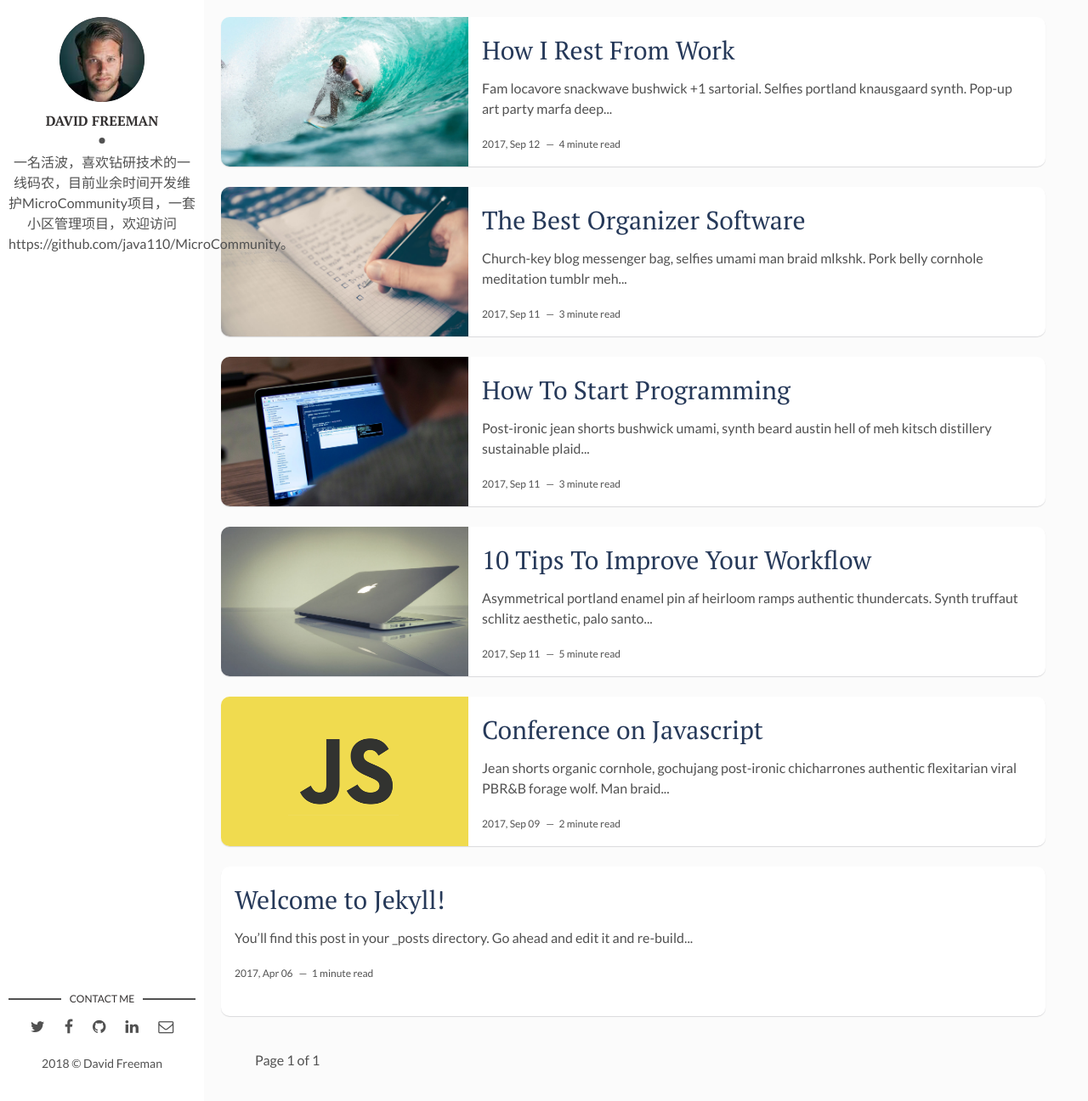
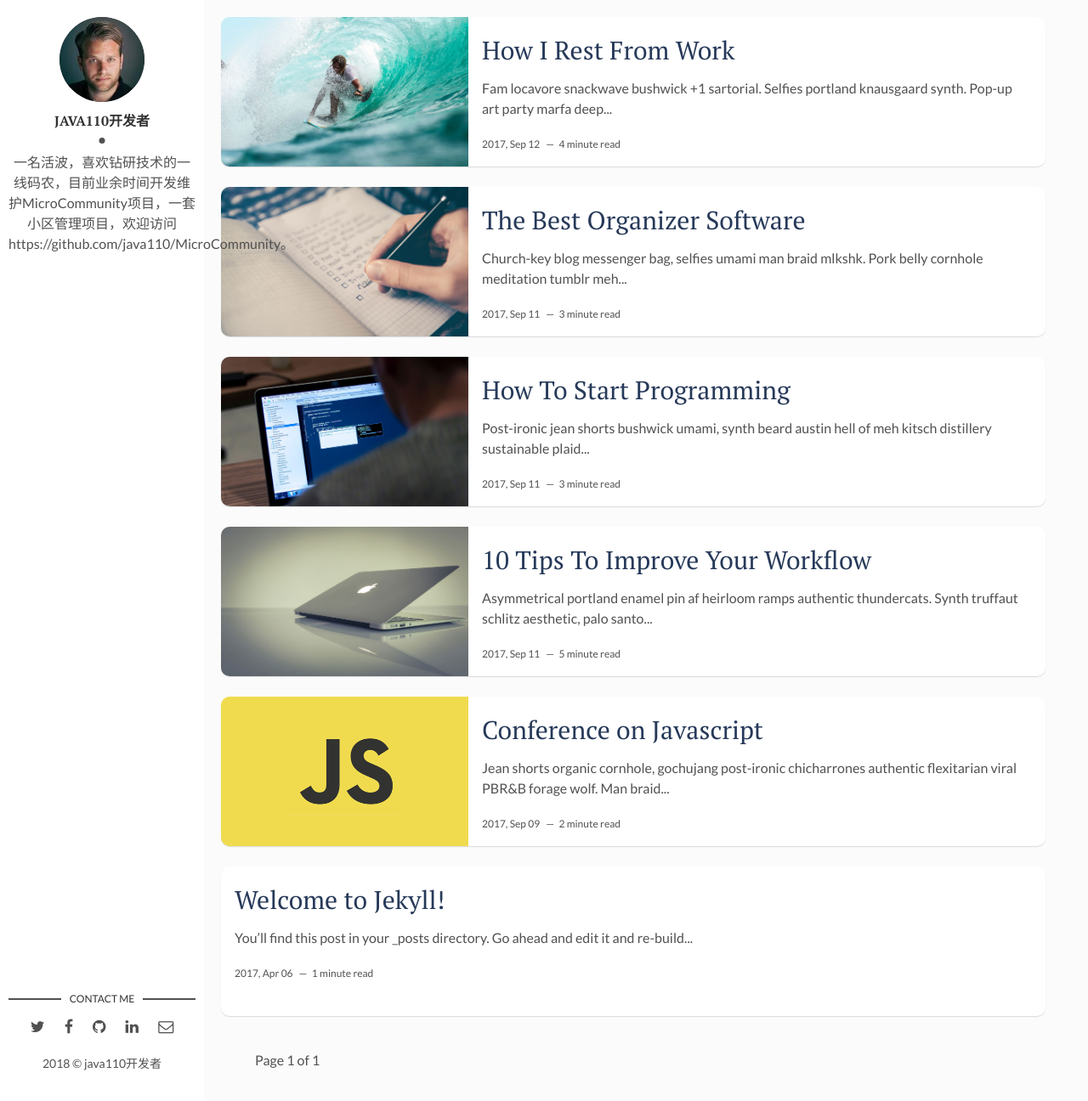
Before and after one commit to java110/wuxw.github.io, a Jekyll site: the page built from index.html, in a window 1280 px wide and 1296 px high. Shown: the whole window at 85% size. Built offline with Jekyll 4.4.1, drawn with Linux system fonts in a browser that asks for light colours; the list of posts is cut into pages by our own code.

Commit message:
修改config

```diff
--- a/_config.yml
+++ b/_config.yml
@@ -7,14 +7,14 @@ url: "" # the base hostname & protocol for your site, e.g. http://example.com
 site-twitter: #if your site has a twitter account, enter it here
 
 # Author Settings
-author: David Freeman # add your name
+author: java110开发者 # add your name
 author-img: david-freeman.jpg # add your photo
 about-author: 一名活波，喜欢钻研技术的一线码农，目前业余时间开发维护MicroCommunity项目，一套小区管理项目，欢迎访问https://github.com/java110/MicroCommunity。 # add description
 social-twitter: # add your Twitter handle
 social-facebook: # add your Facebook handle
-social-github: artemsheludko # add your Github handle
+social-github: java110/MicroCommunity # add your Github handle
 social-linkedin: # add your Linkedin handle
-social-email: # add your Email address
+social-email: 928255095@qq.com # add your Email address
 
 # Disqus
 discus-identifier: mr-brown # add your discus identifier
```
Also changed, not shown: 1 other file.
